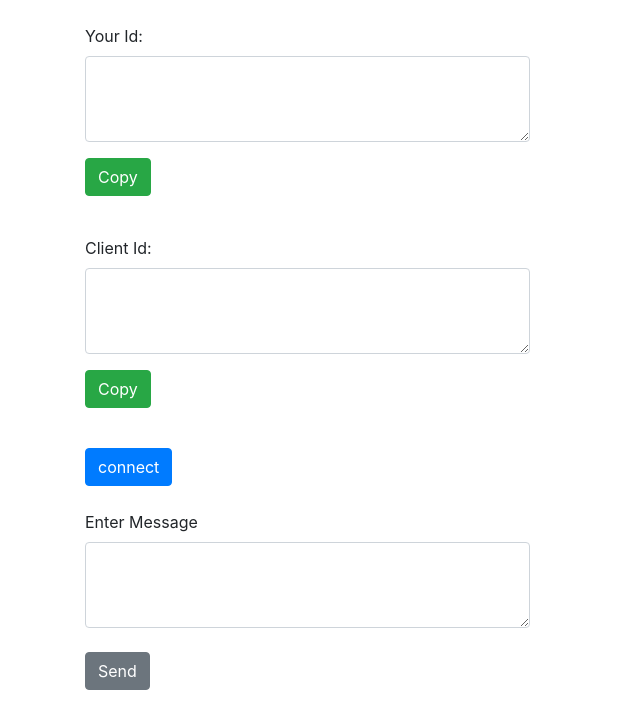
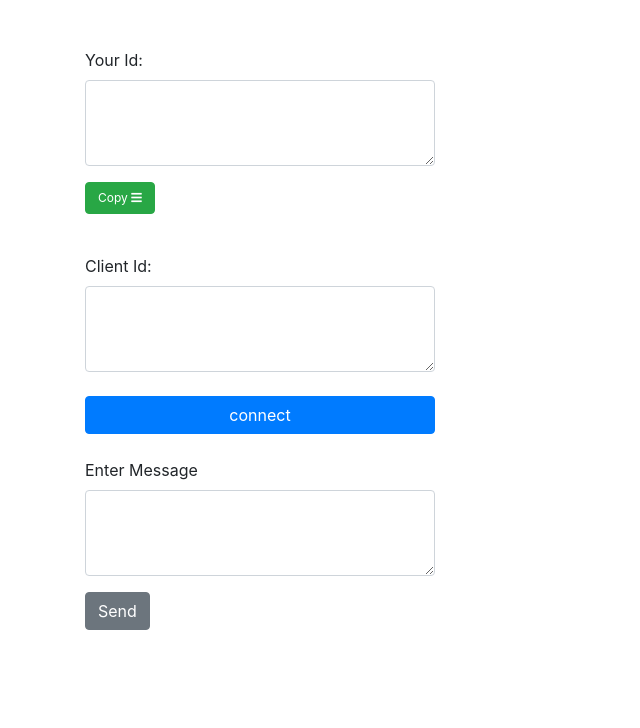
Before and after one commit to victorphoenix3/webrtcChat, a website with bundled scripts: page index.html in a window 1280 px wide. Shown: the whole page, without its empty margins (0-640 px from the left). Built offline with nearby package versions, Linux system fonts and the light colour scheme.

Commit message:
changes to frontend

```diff
--- a/index.html
+++ b/index.html
@@ -3,34 +3,33 @@
     <head>
         <meta charset = "utf-8">
         <link rel="stylesheet" href="https://maxcdn.bootstrapcdn.com/bootstrap/4.0.0/css/bootstrap.min.css" integrity="sha384-Gn5384xqQ1aoWXA+058RXPxPg6fy4IWvTNh0E263XmFcJlSAwiGgFAW/dAiS6JXm" crossorigin="anonymous">
+        <link rel="stylesheet" href="https://use.fontawesome.com/releases/v5.7.0/css/all.css" integrity="sha384-lZN37f5QGtY3VHgisS14W3ExzMWZxybE1SJSEsQp9S+oqd12jhcu+A56Ebc1zFSJ" crossorigin="anonymous">
         <title>demo</title>
     </head>
     <body>
-        <div class="container mt-4">
-            <div class="row">
-                <div class="col-5">
+        <div class="container mt-5">
+            <div class="row mt-4">
+                <div class="col-md-4">
+                    <div class="mb-4">
                         <label for="yourid">Your Id:</label>
-                    <br>
                         <textarea class="form-control" id="yourid" rows="3"></textarea>
-                    <button class="btn btn-success my-3" type="button" onclick="copyYourId()"> Copy</button>
-                    <br><br>
+                        <button class=" btn btn-success my-3" type="button" style="font-size: 12px;" onclick="copyYourId()"> Copy <i class="fas fa-bars"></i></button>
+                    </div>
+                    <div class="mb-4">
                         <label for="clientid">Client Id:</label>
-                    <br>
                         <textarea class="form-control" id="clientid" rows="3"></textarea>
-                    <button class="btn btn-success my-3" type="button" onclick="copyClientId()"> Copy</button>
-
-                    <br><br>
-                    <button id="connect" type="button" class="btn btn-primary">connect</button>
-                    <br><br>
-
+                    </div>
+                    <div>
+                        <button id="connect" type="button" class="btn btn-primary btn-block my-4">connect</button>
+                    </div>
+                    <div class="mt-4">
                         <label for="yourmsg">Enter Message</label>
-                    <br>
                         <textarea class="form-control" id="yourmsg" rows="3"></textarea>
-                    <br>
-                    <button class="btn btn-secondary" id="send">Send</button>
+                        <button class="btn btn-secondary my-3" id="send">Send</button>
                         <pre id="msgs"></pre>
                     </div>
-                <div class="col-7">
+                </div>
+                <div class="col-md-8">
                     <div id="livevideo"></div>
                 </div>
 
@@ -47,11 +46,6 @@
              textarea.select();
              document.execCommand("copy");
             }
-            function copyClientId() {
-             let textarea = document.getElementById("clientid");
-             textarea.select();
-             document.execCommand("copy");
-            }
         </script>
     </body>
 </html>
```
Also changed, not shown: README.md (added), 1 other file. Lines whose indentation alone changed are shown as unchanged.
